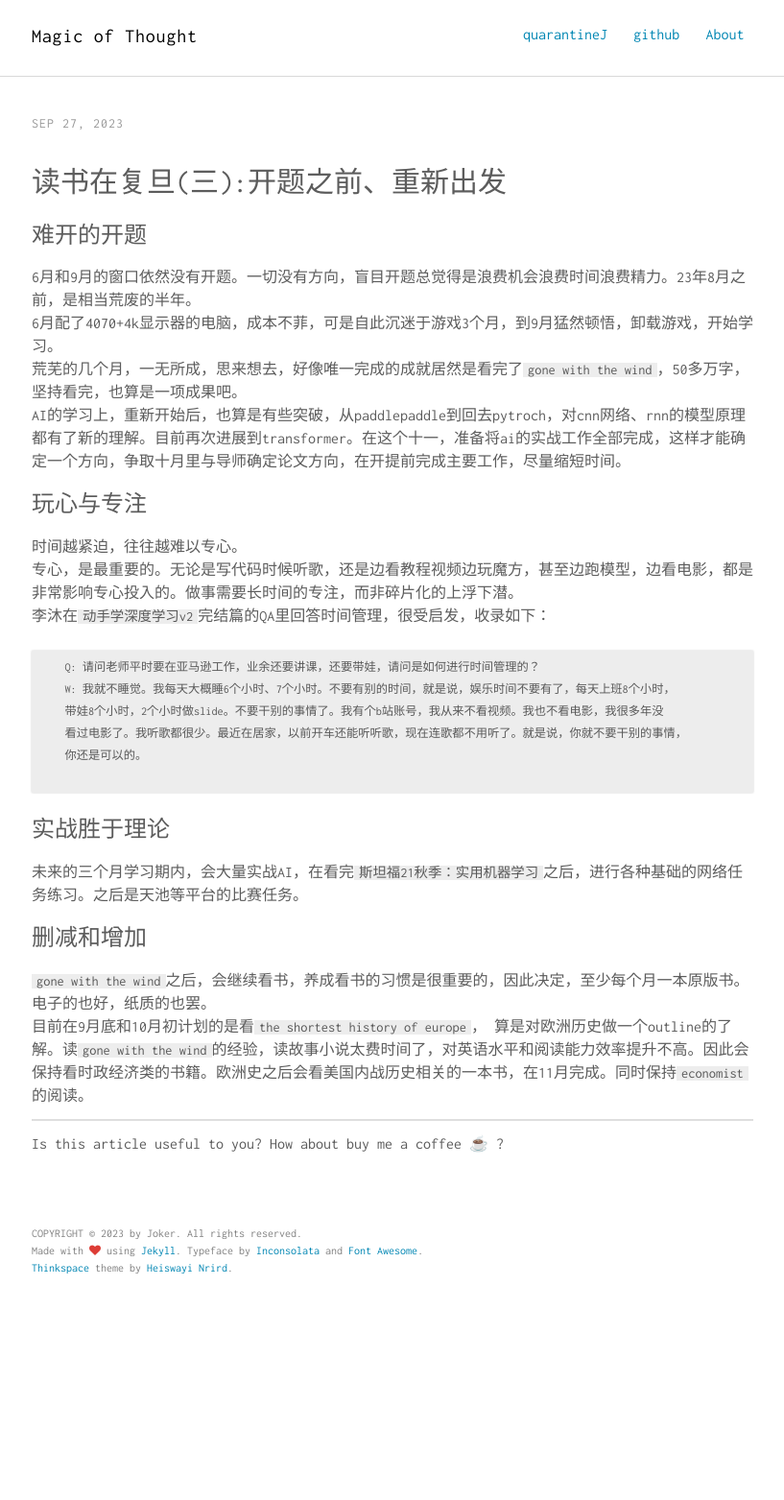
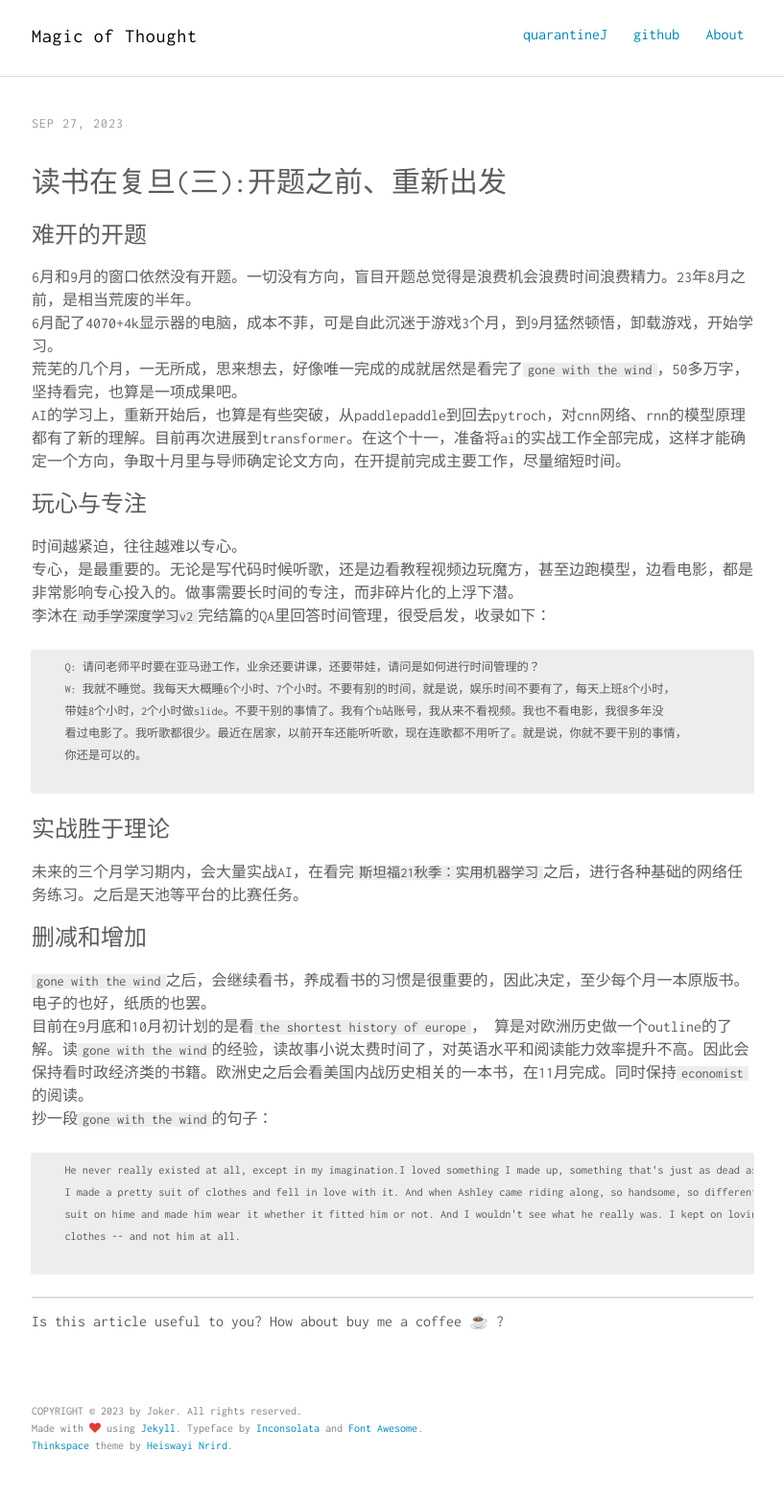
Before and after one commit to rongjoker/rongjoker.github.io, a Jekyll site: the page built from _posts/2023-09-27-fudan3diveinassay.md, in a window 1280 px wide. Shown: the whole page at 96% size, without its empty margins (231-1048 px from the left). Built offline with Jekyll 4.4.1, drawn with Linux system fonts in a browser that asks for light colours; comment, search, counter and statistics services are not loaded; before the commit the page ends 1378 px from its top, so only the background shows below that.

Commit message:
gone with the wind quotation

````diff
--- a/_posts/2023-09-27-fudan3diveinassay.md
+++ b/_posts/2023-09-27-fudan3diveinassay.md
@@ -30,4 +30,12 @@ AI的学习上，重新开始后，也算是有些突破，从paddlepaddle到回
 
 ### 删减和增加
 `gone with the wind`之后，会继续看书，养成看书的习惯是很重要的，因此决定，至少每个月一本原版书。电子的也好，纸质的也罢。<br>
-目前在9月底和10月初计划的是看`the shortest history of europe`， 算是对欧洲历史做一个outline的了解。读`gone with the wind`的经验，读故事小说太费时间了，对英语水平和阅读能力效率提升不高。因此会保持看时政经济类的书籍。欧洲史之后会看美国内战历史相关的一本书，在11月完成。同时保持`economist`的阅读。
+目前在9月底和10月初计划的是看`the shortest history of europe`， 算是对欧洲历史做一个outline的了解。读`gone with the wind`的经验，读故事小说太费时间了，对英语水平和阅读能力效率提升不高。因此会保持看时政经济类的书籍。欧洲史之后会看美国内战历史相关的一本书，在11月完成。同时保持`economist`的阅读。<br>
+抄一段`gone with the wind`的句子：
+```markdown
+    He never really existed at all, except in my imagination.I loved something I made up, something that's just as dead as Melly is.
+    I made a pretty suit of clothes and fell in love with it. And when Ashley came riding along, so handsome, so different, I put that
+    suit on hime and made him wear it whether it fitted him or not. And I wouldn't see what he really was. I kept on loving the pretty
+    clothes -- and not him at all.
+
+```
````
